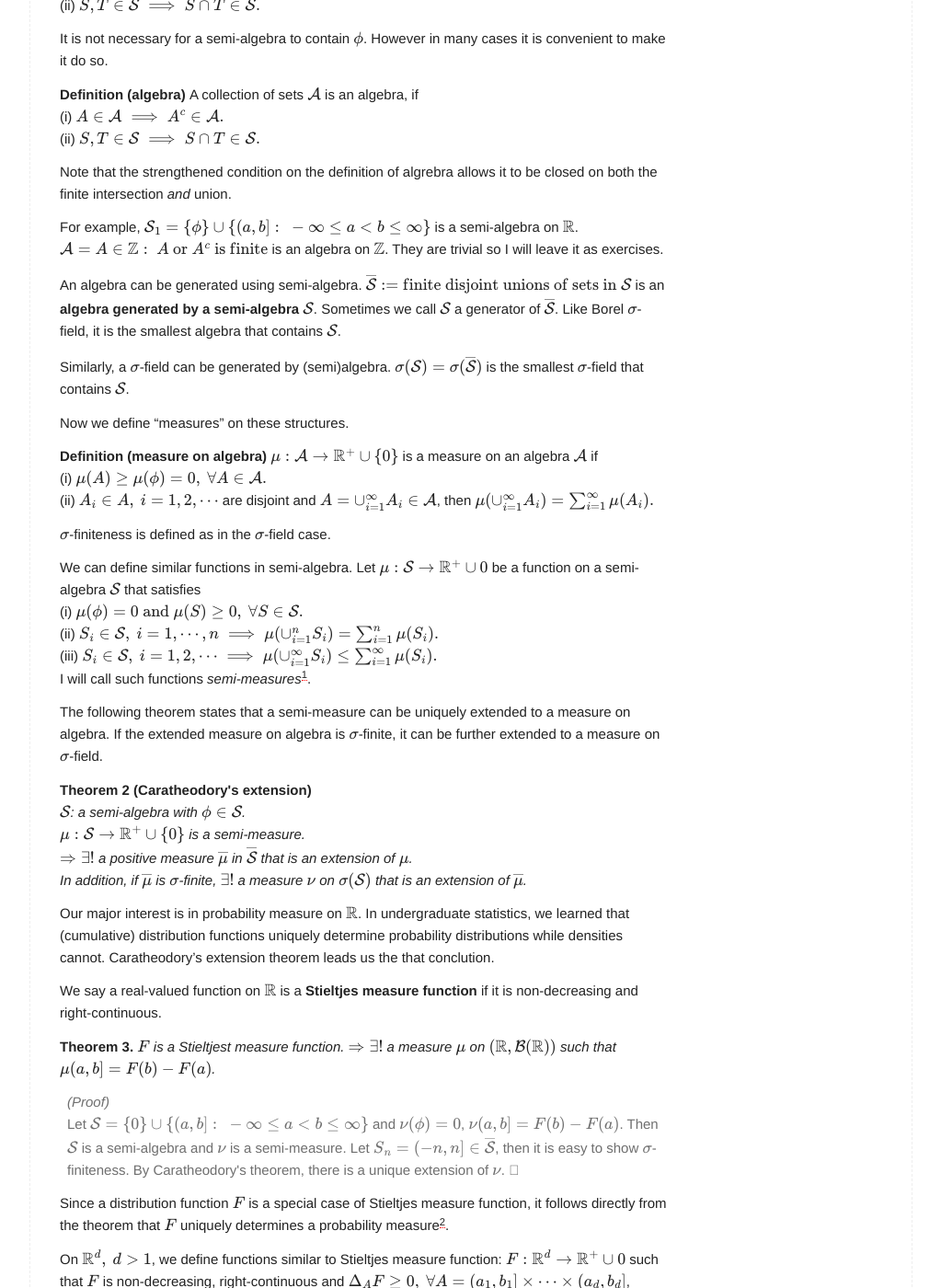
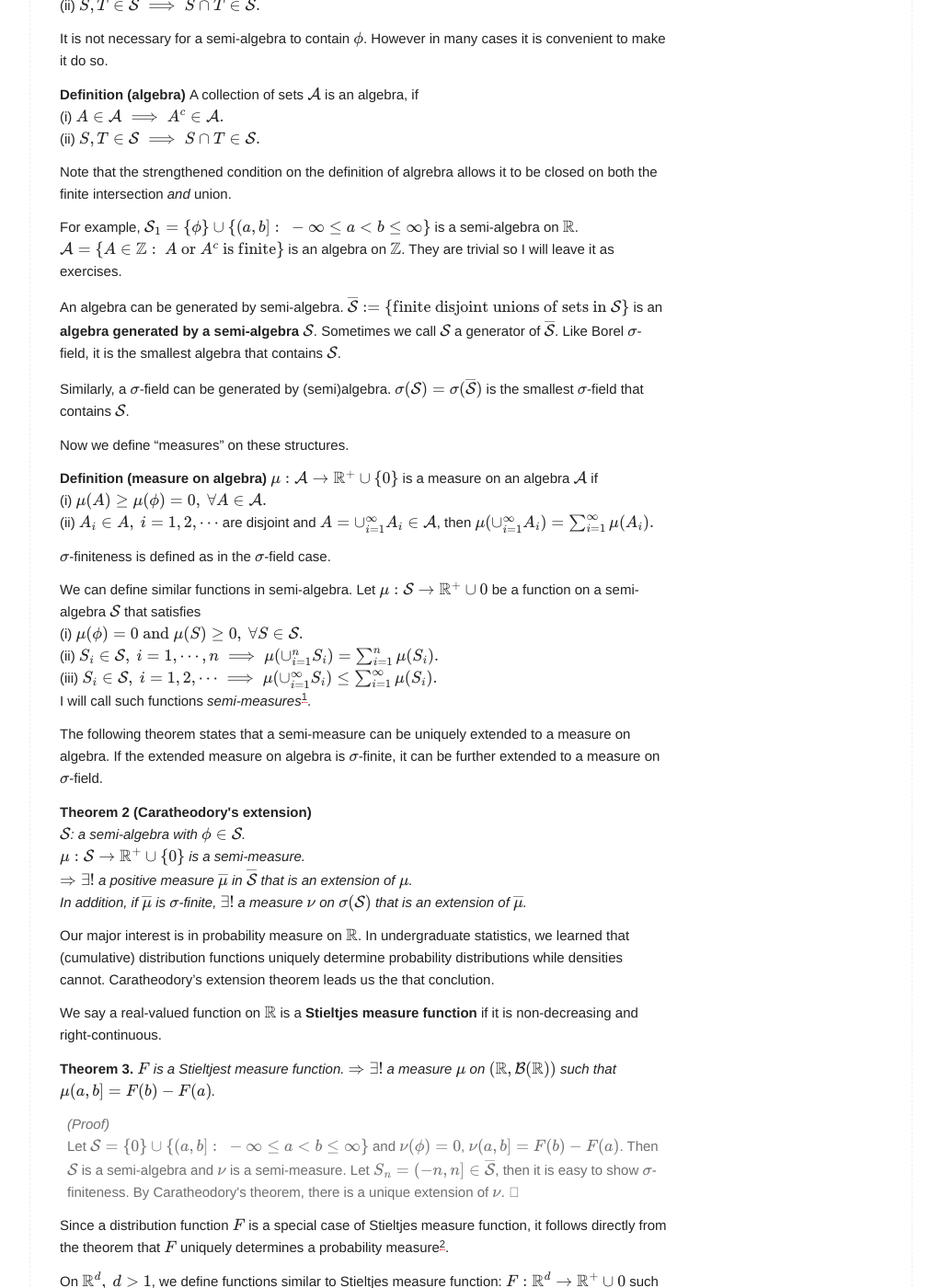
Before and after one commit to naturale0/naturale0.github.io, a Jekyll site: the page built from _posts/2020-12-18-[PTE] 1.1 Measure theory.md, in a window 1280 px wide and 1400 px high, scrolled down 2159 px. Shown: the whole window at 92% size, without its empty margins (128-1151 px from the left). Built offline with Jekyll 4.4.1, drawn with Linux system fonts in a browser that asks for light colours; formulas are drawn with MathJax 3; comment, search, counter and statistics services are not loaded; some of the changed text lies outside the part shown.

```diff
--- a/_posts/2020-12-18-[PTE] 1.1 Measure theory.md
+++ b/_posts/2020-12-18-[PTE] 1.1 Measure theory.md
@@ -107,9 +107,9 @@
 
 Note that the strengthened condition on the definition of algrebra allows it to be closed on both the finite intersection *and* union.
 
-For example, $\mathcal{S}_1 = \\{\phi\\} \cup \\{(a,b]:~-\infty\le a<b\le \infty\\}$ is a semi-algebra on $\mathbb{R}$. $\mathcal{A} = \{A\in\mathbb{Z}:~ A \text{ or } A^c \text{ is finite}\}$ is an algebra on $\mathbb{Z}$. They are trivial so I will leave it as exercises.
+For example, $\mathcal{S}_1 = \\{\phi\\} \cup \\{(a,b]:~-\infty\le a<b\le \infty\\}$ is a semi-algebra on $\mathbb{R}$. $\mathcal{A} = \\{A\in\mathbb{Z}:~ A \text{ or } A^c \text{ is finite}\\}$ is an algebra on $\mathbb{Z}$. They are trivial so I will leave it as exercises.
 
-An algebra can be generated using semi-algebra. $\overline{\mathcal{S}} := \{\text{finite disjoint unions of sets in }\mathcal{S}\}$ is an **algebra generated by a semi-algebra $\mathcal{S}$**. Sometimes we call $\mathcal{S}$ a generator of $\overline{\mathcal{S}}$. Like Borel $\sigma$-field, it is the smallest algebra that contains $\mathcal{S}$.
+An algebra can be generated by semi-algebra. $\overline{\mathcal{S}} := \\{\text{finite disjoint unions of sets in }\mathcal{S}\\}$ is an **algebra generated by a semi-algebra $\mathcal{S}$**. Sometimes we call $\mathcal{S}$ a generator of $\overline{\mathcal{S}}$. Like Borel $\sigma$-field, it is the smallest algebra that contains $\mathcal{S}$.
 
 Similarly, a $\sigma$-field can be generated by (semi)algebra. $\sigma(\mathcal{S}) = \sigma(\overline{\mathcal{S}})$ is the smallest $\sigma$-field that contains $\mathcal{S}$.
 
@@ -151,7 +151,7 @@
 
 Since a distribution function $F$ is a special case of Stieltjes measure function, it follows directly from the theorem that $F$ uniquely determines a probability measure[^2].
 
-On $\mathbb{R}^d,~ d>1$, we define functions similar to Stieltjes measure function: $F:\mathbb{R}^d \to \mathbb{R}^+ \cup \{0\}$ such that $F$ is non-decreasing, right-continuous and $\Delta_A F \ge 0,~ \forall A = (a_1,b_1] \times \cdots \times (a_d,b_d]$, where $\Delta_A F = \sum_{v\in V}\text{sgn}(v)F(v)$, $V=\{a_1, b_1\} \times \cdots \times \{a_d, b_d\}$. Similar to the above, such $F$ can be uniquely extended to a measure $\mu$ such that $\mu(A) = \Delta_A F$ forall finite rectable $A$. <br><br>
+On $\mathbb{R}^d,~ d>1$, we define functions similar to Stieltjes measure function: $F:\mathbb{R}^d \to \mathbb{R}^+ \cup \{0\}$ such that $F$ is non-decreasing, right-continuous and $\Delta_A F \ge 0$ for all $A = (a_1,b_1] \times \cdots \times (a_d,b_d]$, where $\Delta_A F = \sum_{v\in V}\text{sgn}(v)F(v)$, $V=\\{a\_1, b\_1\\} \times \cdots \times \\{a_d, b_d\\}\$. Similar to the above, such $F$ can be uniquely extended to a measure $\mu$ such that $\mu(A) = \Delta_A F$ forall finite rectable $A$. <br><br>
 
 
 ## Dynkin's $\pi$-$\lambda$ theorem
@@ -172,7 +172,7 @@
 $\mathcal{P}$ is a $\pi$-system and $\mathcal{L}$ is a $\lambda$-system. If $\: \mathcal{P} \subset \mathcal{L}$, then $\sigma(\mathcal{P}) \subset \mathcal{L}$.
 </div>
 
-The theorem implies in order to show that some property holds in a $\sigma$-field, we only need to prove that it holds in a $\lambda$-system and the generator $pi$-system of the $\sigma$-field is contained in our $\lambda$-system. A simple but useful corollary is about equivalent probability measures.
+The theorem implies in order to show that some property holds in a $\sigma$-field, we only need to prove that it holds in a $\lambda$-system and the generator $\pi$-system of the $\sigma$-field is contained in our $\lambda$-system. A simple but useful corollary is about equivalent probability measures.
 
 <div class="corollary">
 $\mu_1$, $\mu_2$ are probability measures on $(\Omega, \mathcal{F})$. $\mathcal{A} \subset \mathcal{F}$ is a $\pi$-system such that $\sigma(\mathcal{A}) = \mathcal{F}$. If $\mu_1(A) = \mu_2(A)$, $\forall A \in \mathcal{A}$, then $\mu_1 \overset{A \in \mathcal{F}}{\equiv} \mu_2$.
```
Also changed, not shown: 1 other file.
